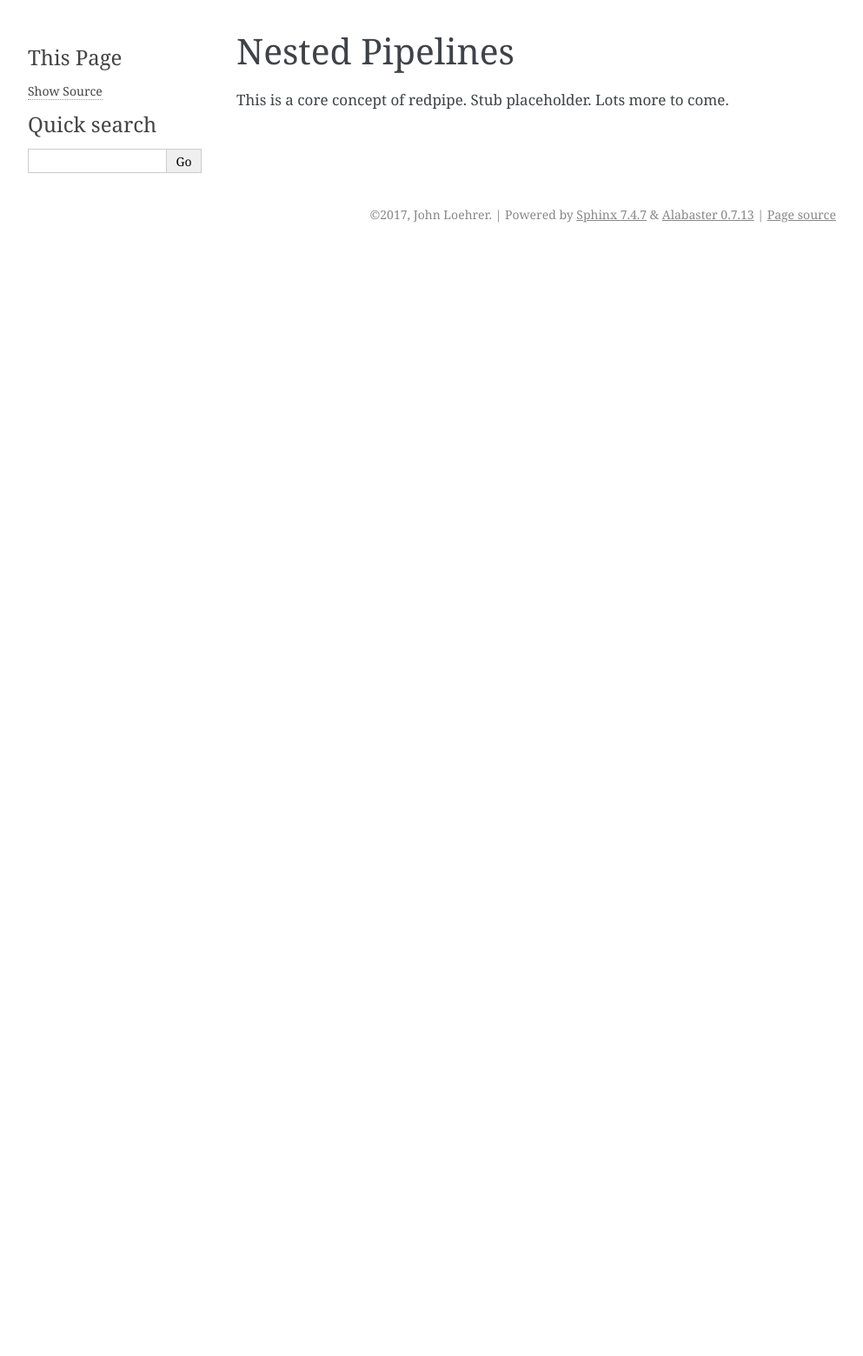
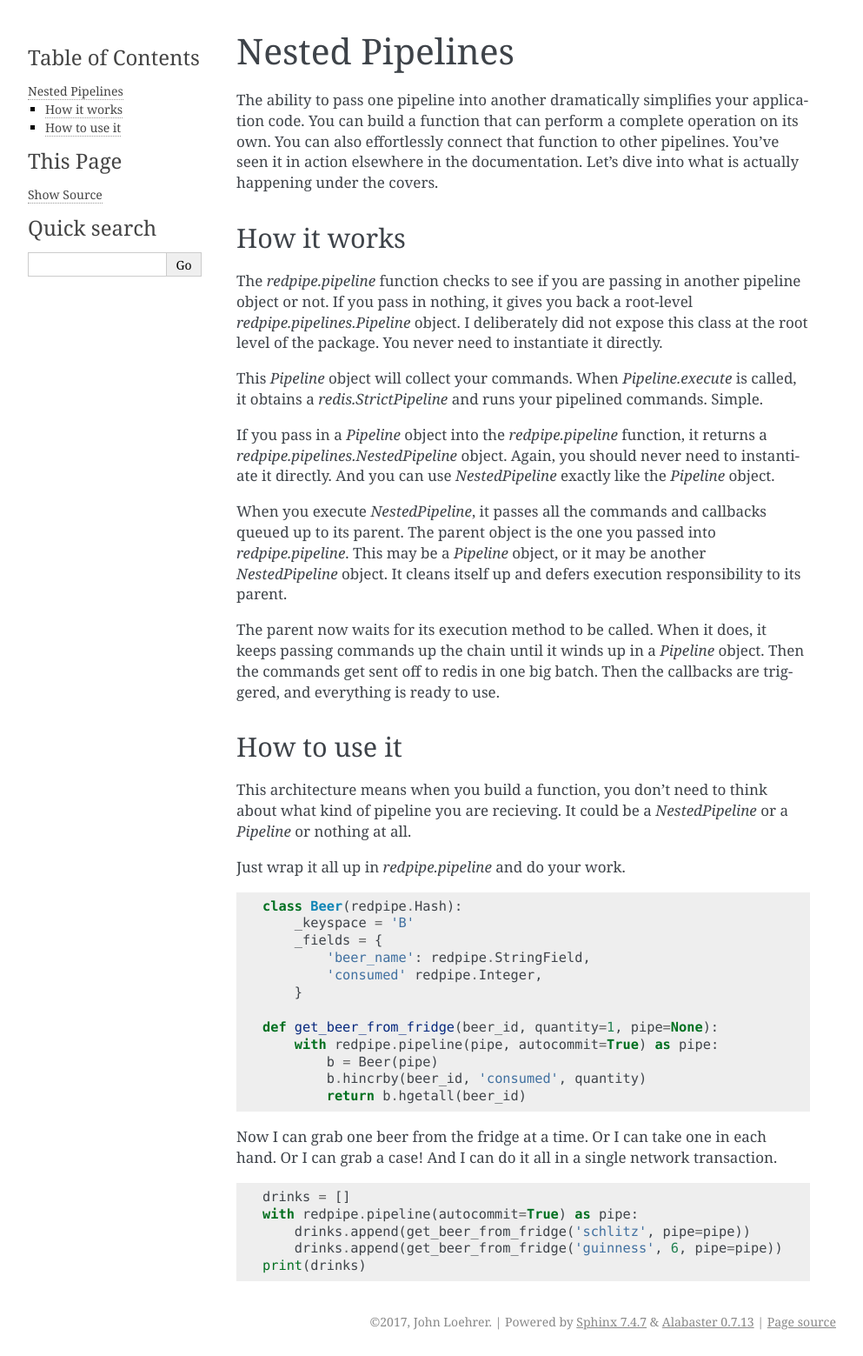
Before and after one commit to 72squared/redpipe, a Sphinx documentation site: the page built from docs/nested_pipelines.rst, in a window 1280 px wide. Shown: the whole page at 87% size, without its empty margins (148-1141 px from the left). Built offline with Sphinx 7.4.7, drawn with Linux system fonts in a browser that asks for light colours; pages that are not in the unit, such as notebooks, are missing from menus; the version number could not be read and is left out; before the commit the page ends 900 px from its top, so only the background shows below that.

Commit message:
improvements to struct, better docs on nested pipelining and structs

```diff
--- a/docs/nested_pipelines.rst
+++ b/docs/nested_pipelines.rst
@@ -1,6 +1,69 @@
 Nested Pipelines
 ================
 
-This is a core concept of redpipe.
-Stub placeholder.
-Lots more to come.
+The ability to pass one pipeline into another dramatically simplifies your application code.
+You can build a function that can perform a complete operation on its own.
+You can also effortlessly connect that function to other pipelines.
+You've seen it in action elsewhere in the documentation.
+Let's dive into what is actually happening under the covers.
+
+How it works
+------------
+The `redpipe.pipeline` function checks to see if you are passing in another pipeline object or not.
+If you pass in nothing, it gives you back a root-level `redpipe.pipelines.Pipeline` object.
+I deliberately did not expose this class at the root level of the package.
+You never need to instantiate it directly.
+
+This `Pipeline` object will collect your commands.
+When `Pipeline.execute` is called, it obtains a `redis.StrictPipeline` and runs your pipelined commands.
+Simple.
+
+If you pass in a `Pipeline` object into the `redpipe.pipeline` function, it returns a `redpipe.pipelines.NestedPipeline` object.
+Again, you should never need to instantiate it directly.
+And you can use `NestedPipeline` exactly like the `Pipeline` object.
+
+When you execute `NestedPipeline`, it passes all the commands and callbacks queued up to its parent.
+The parent object is the one you passed into `redpipe.pipeline`.
+This may be a `Pipeline` object, or it may be another `NestedPipeline` object.
+It cleans itself up and defers execution responsibility to its parent.
+
+The parent now waits for its execution method to be called.
+When it does, it keeps passing commands up the chain until it winds up in a `Pipeline` object.
+Then the commands get sent off to redis in one big batch.
+Then the callbacks are triggered, and everything is ready to use.
+
+How to use it
+-------------
+This architecture means when you build a function, you don't need to think about what kind of pipeline you are recieving.
+It could be a `NestedPipeline` or a `Pipeline` or nothing at all.
+
+Just wrap it all up in `redpipe.pipeline` and do your work.
+
+.. code-block:: python
+
+    class Beer(redpipe.Hash):
+        _keyspace = 'B'
+        _fields = {
+            'beer_name': redpipe.StringField,
+            'consumed' redpipe.Integer,
+        }
+
+    def get_beer_from_fridge(beer_id, quantity=1, pipe=None):
+        with redpipe.pipeline(pipe, autocommit=True) as pipe:
+            b = Beer(pipe)
+            b.hincrby(beer_id, 'consumed', quantity)
+            return b.hgetall(beer_id)
+
+
+Now I can grab one beer from the fridge at a time.
+Or I can take one in each hand.
+Or I can grab a case!
+And I can do it all in a single network transaction.
+
+.. code-block:: python
+
+    drinks = []
+    with redpipe.pipeline(autocommit=True) as pipe:
+        drinks.append(get_beer_from_fridge('schlitz', pipe=pipe))
+        drinks.append(get_beer_from_fridge('guinness', 6, pipe=pipe))
+    print(drinks)
--- a/docs/tutorial.rst
+++ /dev/null
@@ -1,6 +0,0 @@
-Tutorial
-========
-
-
-Sample application
-------------------
```
Also changed, not shown: docs/index.rst (+24 -9 lines), docs/orm.rst (deleted, +0 -21 lines), docs/structs.rst (+15 -7 lines), 1 other file.
